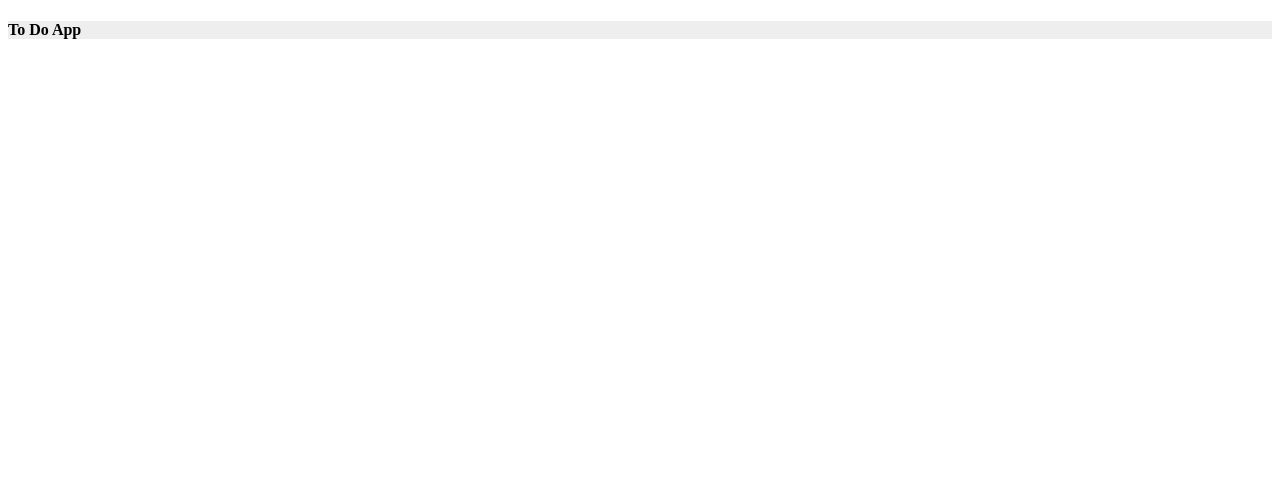
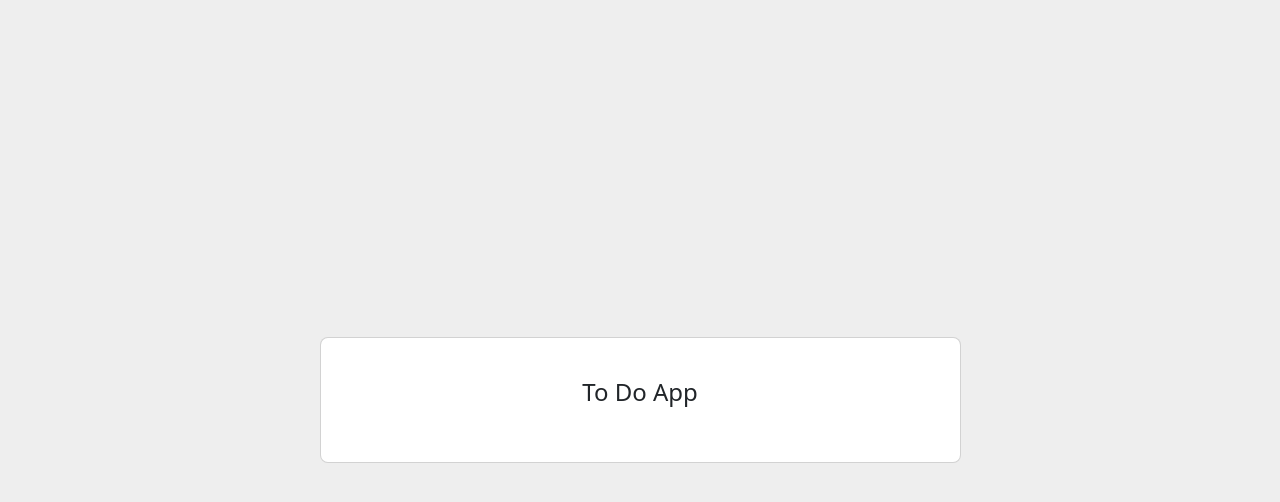
Before and after one commit to dar-levy/to-do-list, an Angular app: page /home in a window 1280 px wide. Shown: the top 502 px of the page. Built offline with nearby package versions, Linux system fonts and the light colour scheme.

Commit message:
Install and @import bootstrap

```diff
--- a/package.json
+++ b/package.json
@@ -18,6 +18,7 @@
     "@angular/platform-browser": "^18.2.0",
     "@angular/platform-browser-dynamic": "^18.2.0",
     "@angular/router": "^18.2.0",
+    "bootstrap": "^5.3.3",
     "rxjs": "~7.8.0",
     "toastify-js": "^1.12.0",
     "tslib": "^2.3.0",
--- a/src/styles.css
+++ b/src/styles.css
@@ -1 +1,2 @@
 /* You can add global styles to this file, and also import other style files */
+@import "bootstrap/dist/css/bootstrap.min.css";
```
Also changed, not shown: 1 other file (tests, documents, lock files or other folders).
